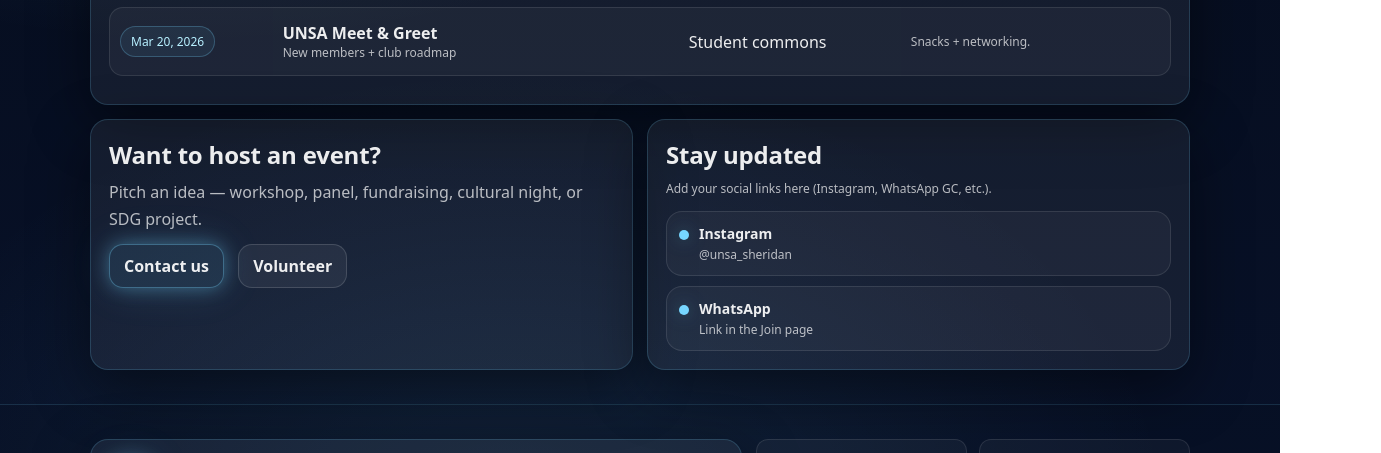
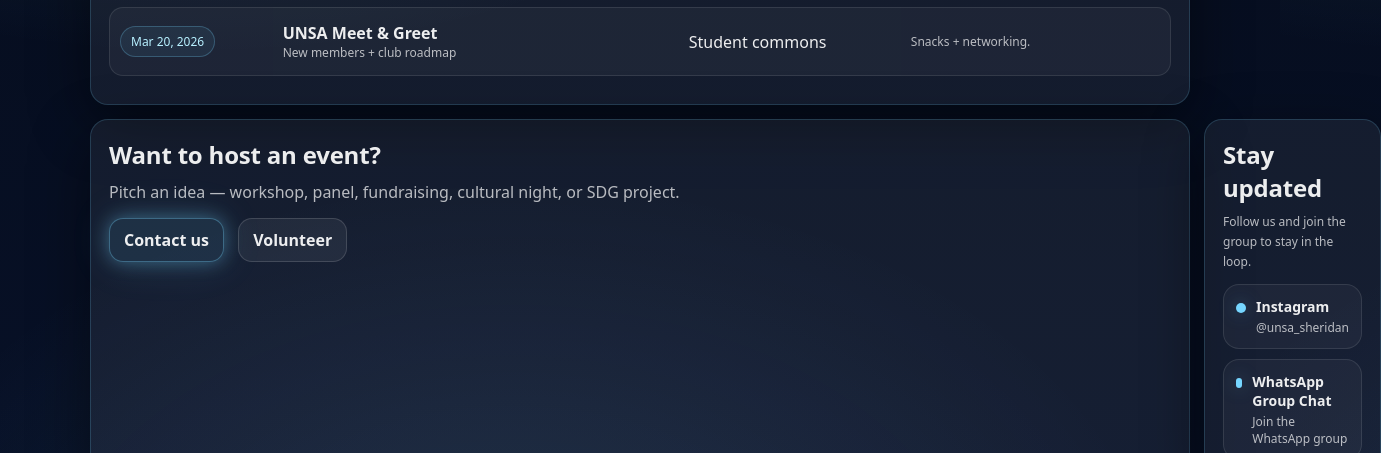
Before and after one commit to asma675/UNSA-Sheridan-Website, a plain HTML site: page events.html in a window 1280 px wide. Shown: the part 572-1025 px from the top of the page, 1381 px wide, since content can reach past the window. Drawn offline with Linux system fonts and the light colour scheme.

Commit message:
Update events.html

```diff
--- a/events.html
+++ b/events.html
@@ -129,17 +129,39 @@
         </div>
       </div>
 
-      <div class="card pad reveal">
-        <h2 style="margin:0 0 8px;">Stay updated</h2>
-        <p class="small">Add your social links here (Instagram, WhatsApp GC, etc.).</p>
-        <div class="list">
-          <div class="li"><div class="dot"></div><div><strong>Instagram</strong><span>@unsa_sheridan</span></div></div>
-          <div class="li"><div class="dot"></div><div><strong>WhatsApp</strong><span>Link in the Join page</span></div></div>
-        </div>
+     <div class="card pad reveal">
+  <h2 style="margin:0 0 8px;">Stay updated</h2>
+  <p class="small">Follow us and join the group to stay in the loop.</p>
+
+  <div class="list">
+    <div class="li">
+      <div class="dot"></div>
+      <div>
+        <strong>Instagram</strong>
+        <span>
+          <a href="https://www.instagram.com/unsa_sheridan/" target="_blank" rel="noreferrer">
+            @unsa_sheridan
+          </a>
+        </span>
       </div>
     </div>
-  </section>
-</main>
+
+    <div class="li">
+      <div class="dot"></div>
+      <div>
+        <strong>WhatsApp Group Chat</strong>
+        <span>
+          <a href="https://chat.whatsapp.com/CJt0bNEaWBi3wACerpa5Gc"
+             target="_blank"
+             rel="noreferrer">
+            Join the WhatsApp group
+          </a>
+        </span>
+      </div>
+    </div>
+  </div>
+</div>
+
 
 
   <footer class="footer">
```
